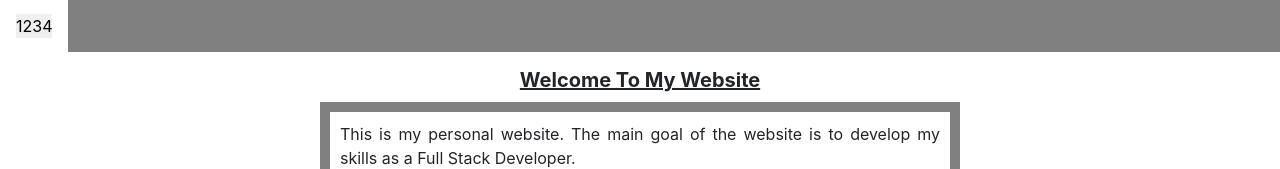
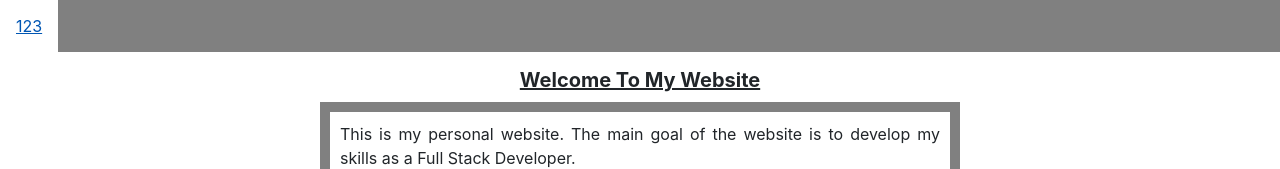
Before and after one commit to 123Rocco123/Personal-Website, a plain HTML site: page index.html in a window 1280 px wide. Shown: the top 169 px of the page. Drawn offline with nearby package versions, Linux system fonts and the light colour scheme.

Commit message:
Fomratting

```diff
--- a/index.html
+++ b/index.html
@@ -20,7 +20,7 @@
                 <!-- Store the link outside of the button to have the button act as the link -->
                 <a href="https://www.google.com/">
                     <!-- Button Containing Text for Link to Website -->
-                    <button>1234</button>
+                    123
                 </a>
             </li>
           </ul>
```
